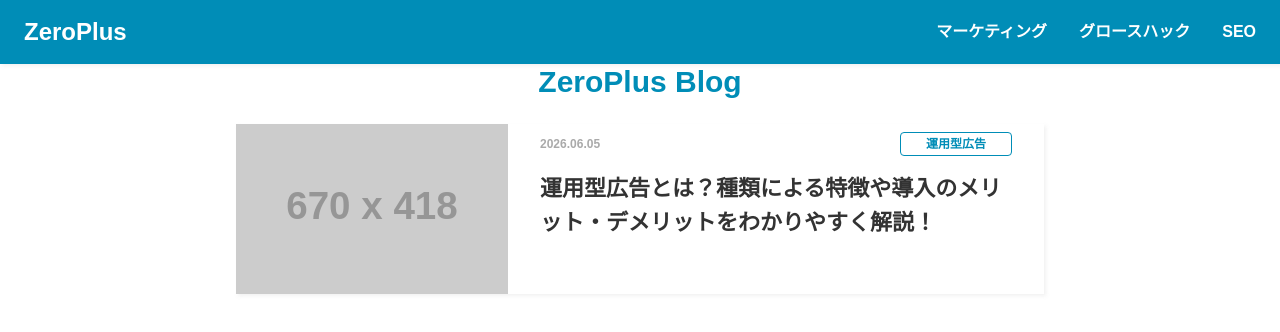
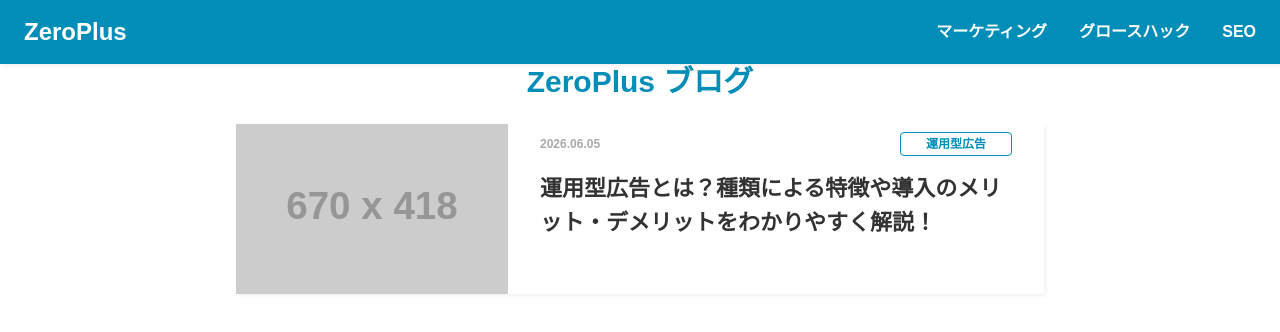
Before and after one commit to ryunosuke0827/git-blog, a plain HTML site: page index.html in a window 1280 px wide. Drawn offline with nearby package versions, Linux system fonts and the light colour scheme; placeholder pictures from the web are drawn by us.

Commit message:
見出しを日本語にする

```diff
--- a/index.html
+++ b/index.html
@@ -65,7 +65,7 @@
   </header>
   <main class="max-w-content mx-auto px-4">
     <h1 class="text-2xl md:text-3xl font-bold text-brand mb-2 text-center">
-      ZeroPlus Blog
+      ZeroPlus ブログ
     </h1>
     <article class="group bg-white shadow-card mt-6 first:mt-0">
   <a href="#" class="md:flex">
```
